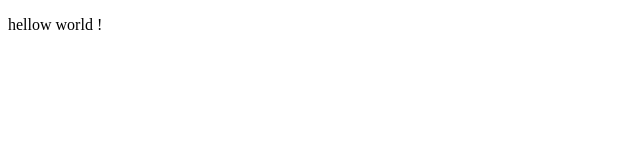
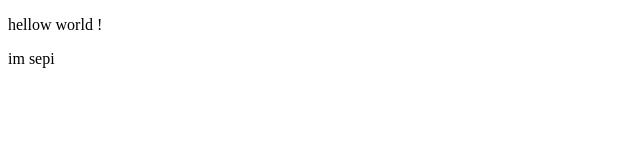
Before and after one commit to epideh/sepiproj, a plain HTML site: page index.html in a window 1280 px wide. Shown: the full height of the page, 0-640 px from the left. Drawn offline with Linux system fonts and the light colour scheme.

Commit message:
add sepi tag

```diff
--- a/index.html
+++ b/index.html
@@ -8,5 +8,6 @@
 </head>
 <body>
     <p>hellow world !</p>
+    <p>im sepi</p>
 </body>
 </html>
```
